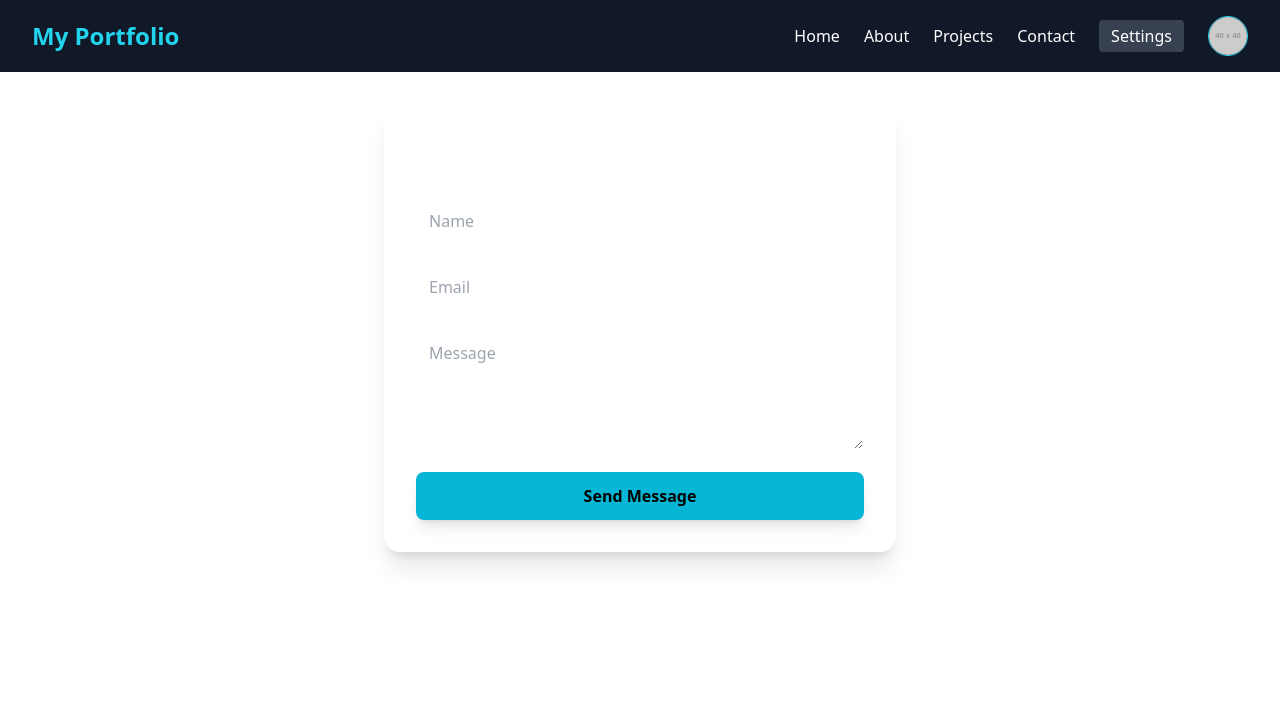
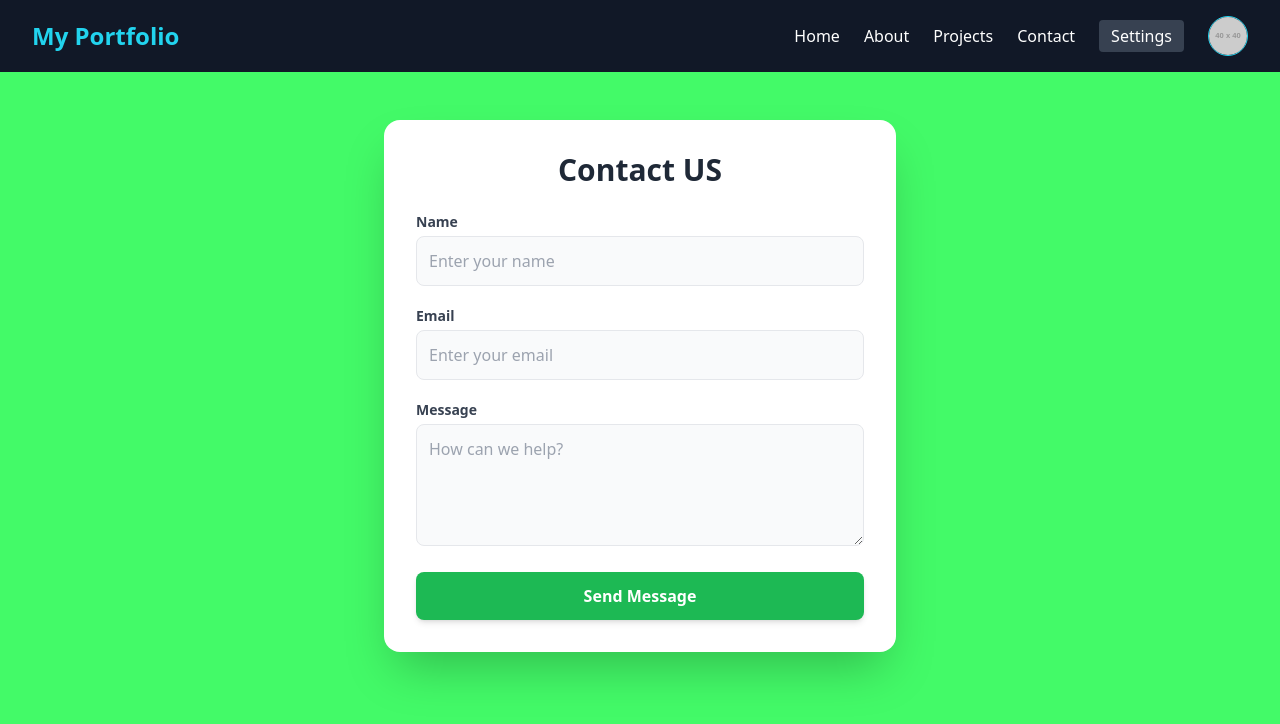
Before and after one commit to Raju7061/Project, a React (Create React App) app in the folder portfolio/Development/frontend/: page /contact in a window 1280 px wide. Shown: the top 724 px of the page. Built offline with nearby package versions, Linux system fonts and the light colour scheme; no server answers; sample sign-in values are in the browser's storage.

Commit message:
update contact page bg color

```diff
--- a/portfolio/Development/frontend/src/pages/Contact.jsx
+++ b/portfolio/Development/frontend/src/pages/Contact.jsx
@@ -11,16 +11,14 @@ function Contact() {
   const handleSubmit = async (e) => {
     e.preventDefault();
     try {
-      // CORRECT: Relative path use karein, localhost nahi
       const response = await axios.post("/api/contact", form);
 
       if (response.status === 200 || response.status === 201) {
         alert("Message Sent Successfully!");
-        setForm({ name: "", email: "", message: "" }); // Form reset
+        setForm({ name: "", email: "", message: "" });
       }
     } catch (err) {
       console.error("Submission Error:", err);
-      // Agar error aaye toh detail check karein
       alert(err.response?.data?.error || "Failed to connect to server");
     }
   };
@@ -28,40 +26,58 @@ function Contact() {
   return (
     <>
       <Navbar />
-      <div className="max-w-lg mx-auto bg-white/10 p-8 rounded-2xl shadow-xl mt-8">
-        <h1 className="text-3xl font-bold mb-6 text-center text-white">Contact US</h1>
+      {/* Background color updated to #43FA68 */}
+      <div className="min-h-screen bg-[#43FA68] pt-12">
+        <div className="max-w-lg mx-auto bg-white p-8 rounded-2xl shadow-2xl">
+          <h1 className="text-3xl font-bold mb-6 text-center text-gray-800">Contact US</h1>
 
-        <form onSubmit={handleSubmit} className="space-y-4">
+          <form onSubmit={handleSubmit} className="space-y-5">
+            <div>
+              <label className="block text-gray-700 text-sm font-semibold mb-1">Name</label>
               <input
-            className="w-full p-3 bg-white/20 rounded-lg outline-none text-black border border-transparent focus:border-cyan-500"
-            placeholder="Name"
+                className="w-full p-3 bg-gray-50 rounded-lg outline-none text-black border border-gray-200 focus:border-[#43FA68] focus:ring-1 focus:ring-[#43FA68] transition"
+                placeholder="Enter your name"
                 name="name"
                 value={form.name}
                 onChange={handleChange}
                 required
               />
+            </div>
+
+            <div>
+              <label className="block text-gray-700 text-sm font-semibold mb-1">Email</label>
               <input
-            className="w-full p-3 bg-white/20 rounded-lg outline-none text-black border border-transparent focus:border-cyan-500"
-            placeholder="Email"
+                className="w-full p-3 bg-gray-50 rounded-lg outline-none text-black border border-gray-200 focus:border-[#43FA68] focus:ring-1 focus:ring-[#43FA68] transition"
+                placeholder="Enter your email"
                 name="email"
                 type="email"
                 value={form.email}
                 onChange={handleChange}
                 required
               />
+            </div>
+
+            <div>
+              <label className="block text-gray-700 text-sm font-semibold mb-1">Message</label>
               <textarea
-            className="w-full p-3 bg-white/20 rounded-lg outline-none text-black border border-transparent focus:border-cyan-500"
-            placeholder="Message"
+                className="w-full p-3 bg-gray-50 rounded-lg outline-none text-black border border-gray-200 focus:border-[#43FA68] focus:ring-1 focus:ring-[#43FA68] transition"
+                placeholder="How can we help?"
                 name="message"
                 rows="4"
                 value={form.message}
                 onChange={handleChange}
                 required
               />
-          <button type="submit" className="w-full bg-cyan-500 p-3 rounded-lg text-black font-bold hover:bg-cyan-400 transition shadow-lg">
+            </div>
+
+            <button
+              type="submit"
+              className="w-full bg-[#1db954] p-3 rounded-lg text-white font-bold hover:bg-[#19a34a] transition-all shadow-md transform hover:-translate-y-1"
+            >
               Send Message
             </button>
           </form>
+        </div>
       </div>
     </>
   );
```
Lines whose indentation alone changed are shown as unchanged.
